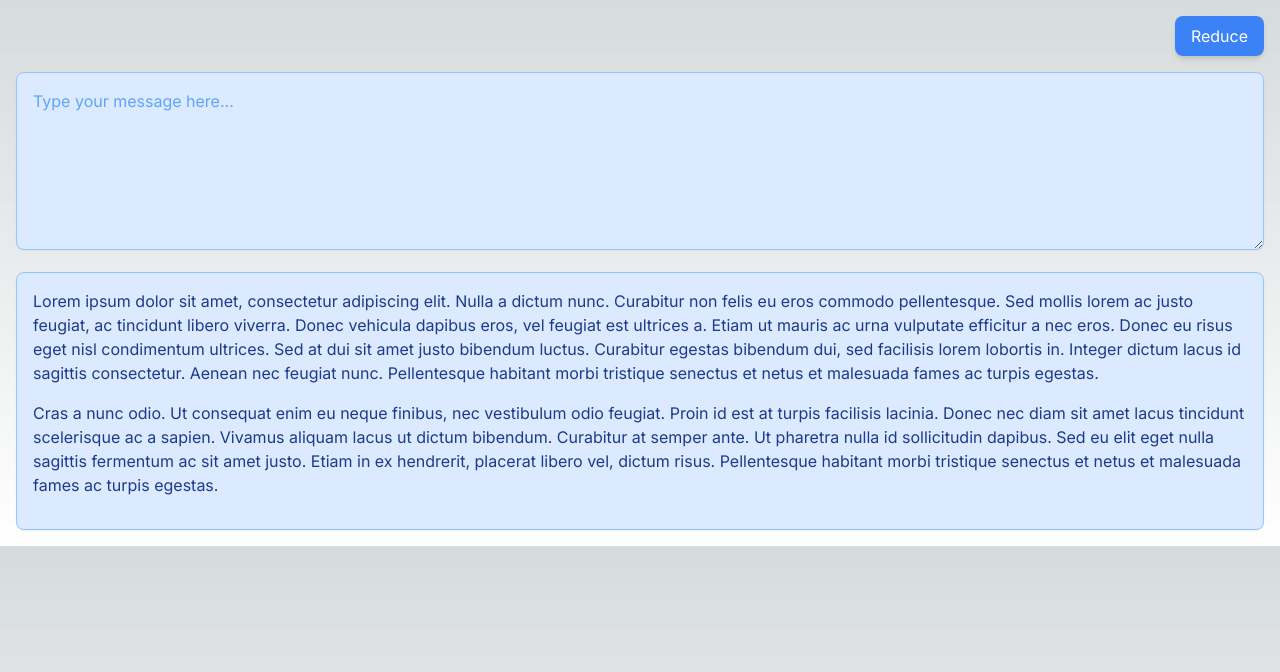
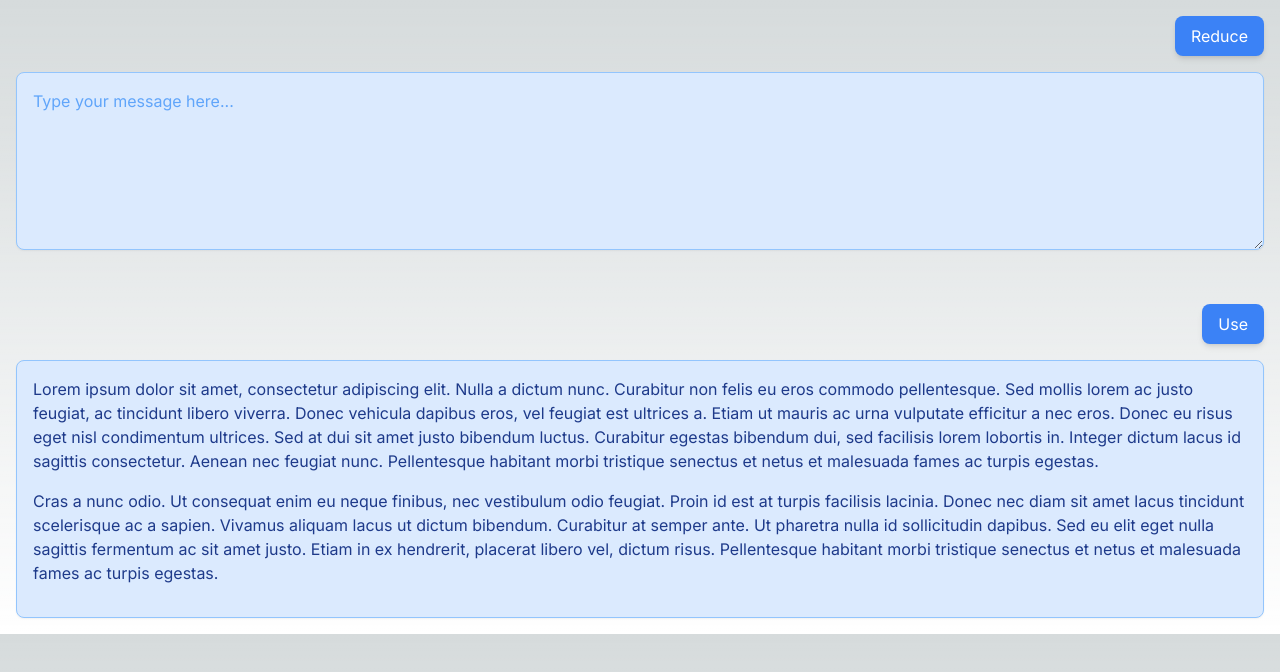
Before and after one commit to joelstevick/less-is-more, a Next.js app: page / in a window 1280 px wide. Shown: the top 672 px of the page. Built offline with nearby package versions, Linux system fonts and the light colour scheme.

Commit message:
add a use-btn

```diff
--- a/app/page.tsx
+++ b/app/page.tsx
@@ -11,6 +11,14 @@ export default function Home() {
       </div>
       <VSpacer />
       <Textarea />
+
+      <VSpacer />
+      <VSpacer />
+      <VSpacer />
+
+      <div className="flex justify-end">
+        <Button>Use</Button>
+      </div>
       <VSpacer />
       <ScrollableText />
     </main>
```
